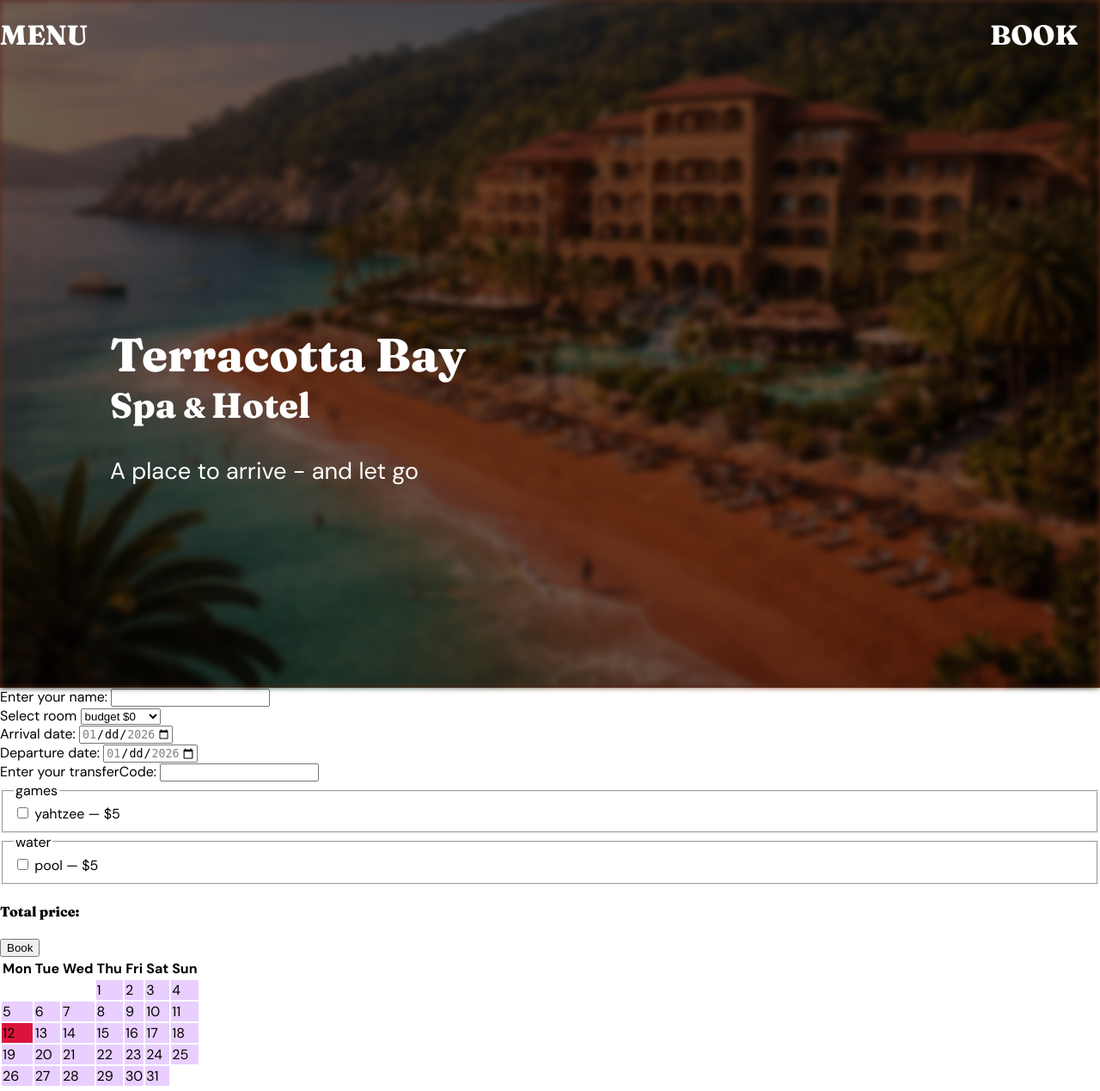
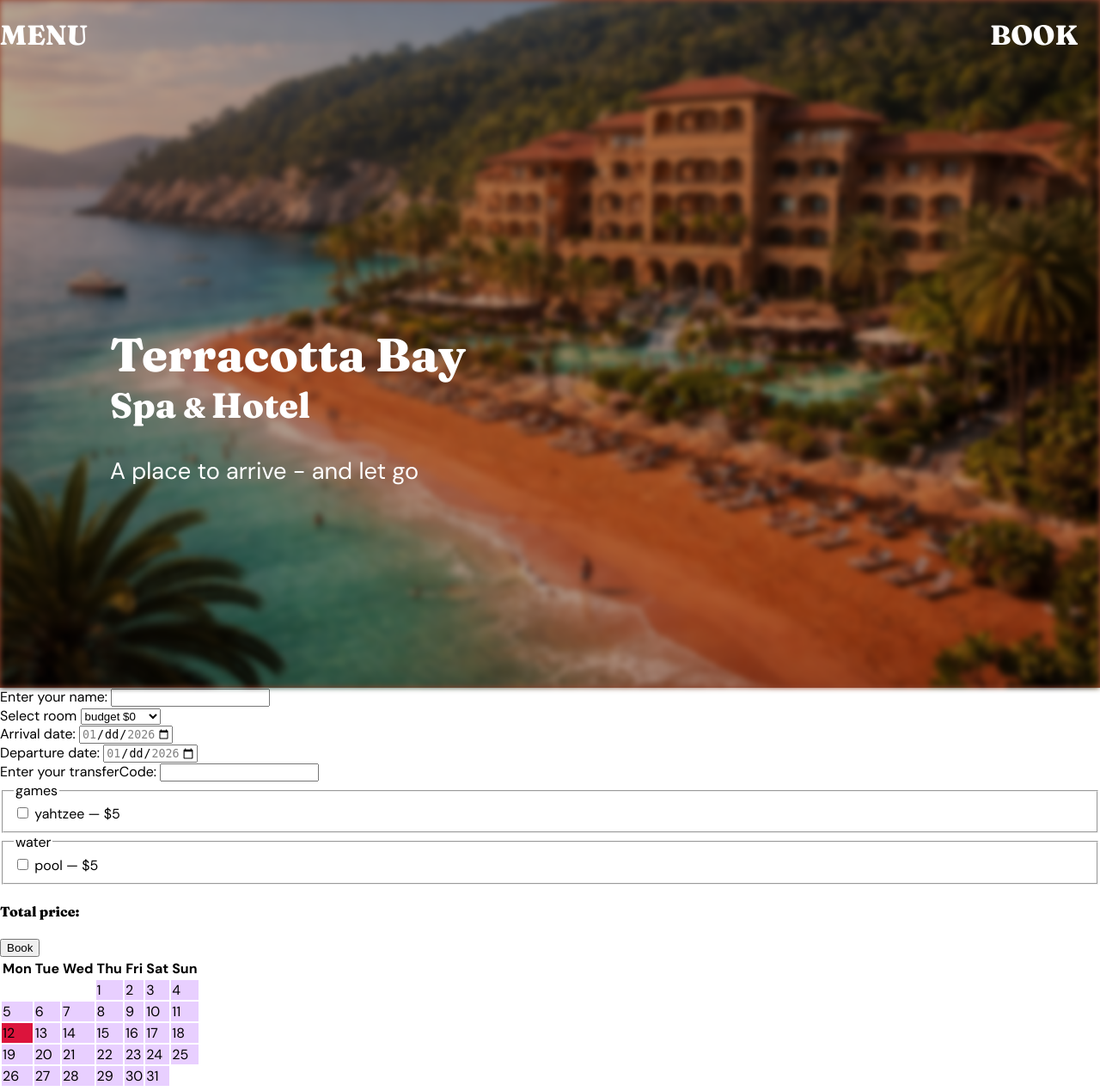
Before and after one commit to LKotlinska/yrgopelag_2025, a PHP site: page / in a window 1280 px wide. Shown: the whole page at 86% size. Run offline with PHP 8.4, Linux system fonts and the light colour scheme; data comes from the database, SQL or seed files in the repository; data that the repository does not hold is empty.

Commit message:
Link google icons and delete overlay container

```diff
--- a/view/header.php
+++ b/view/header.php
@@ -7,6 +7,7 @@
     <link rel="preconnect" href="https://fonts.googleapis.com">
     <link rel="preconnect" href="https://fonts.gstatic.com" crossorigin>
     <link href="https://fonts.googleapis.com/css2?family=DM+Sans:ital,opsz,wght@0,9..40,100..1000;1,9..40,100..1000&family=Fraunces:ital,opsz,wght@0,9..144,100..900;1,9..144,100..900&display=swap" rel="stylesheet">
+    <link rel="stylesheet" href="https://fonts.googleapis.com/css2?family=Material+Symbols+Outlined:opsz,wght,FILL,GRAD@20..48,100..700,0..1,-50..200" />
     <link rel="stylesheet" href="./../src/styles/style.css">
     <script src="./../src/scripts/main.js"></script>
     <title>Terracota Bay Hotel</title>
@@ -19,9 +20,7 @@
         ?>
         <h1 class="menu">MENU</h1>
         <h1 class="book">BOOK</h1>
-        <div class="overlay-container">
-            <img class="header-overlay" src="assets/images/terracotta-hotel.png" alt="" />
-        </div>
+        <img class="header-overlay" src="assets/images/terracotta-hotel.png" alt="" />
         <hgroup class="site-logo">
             <h1>
                 Terracotta bay
```
